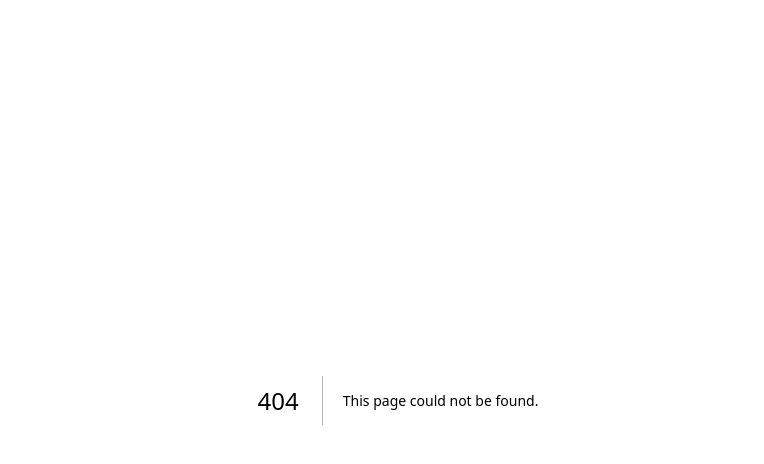
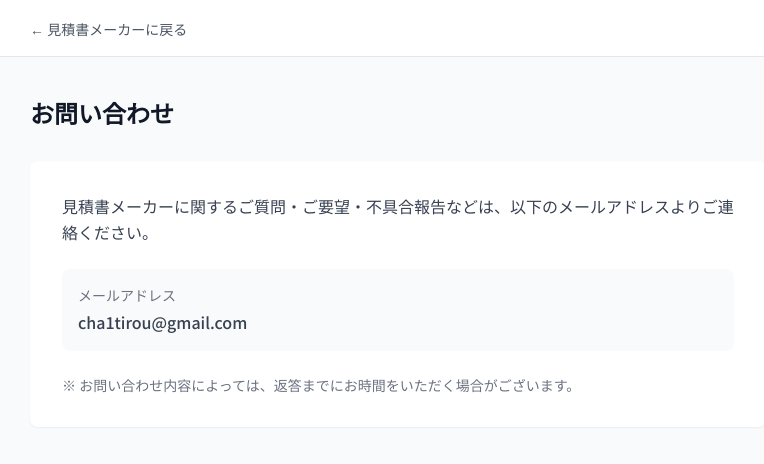
Before and after one commit to cha1tirou/mitsumori-maker, a Next.js app: page /contact in a window 1280 px wide. Before the commit this address had no page. Shown: the top 464 px of the page, without its empty margins (242-1006 px from the left). Built offline with nearby package versions, Linux system fonts and the light colour scheme.

Commit message:
Create page.tsx

```diff
--- /dev/null
+++ b/src/app/contact/page.tsx
@@ -0,0 +1,34 @@
+import type { Metadata } from "next";
+import Link from "next/link";
+
+export const metadata: Metadata = {
+  title: "お問い合わせ | 見積書メーカー",
+  description: "見積書メーカーへのお問い合わせページです。",
+};
+
+export default function ContactPage() {
+  return (
+    <div className="min-h-screen bg-gray-50">
+      <header className="bg-white border-b border-gray-200">
+        <div className="max-w-3xl mx-auto px-4 py-4">
+          <Link href="/" className="text-gray-600 hover:text-gray-900 text-sm">
+            ← 見積書メーカーに戻る
+          </Link>
+        </div>
+      </header>
+      <main className="max-w-3xl mx-auto px-4 py-10">
+        <h1 className="text-2xl font-bold text-gray-900 mb-8">お問い合わせ</h1>
+        <div className="bg-white rounded-lg shadow-sm p-8 text-gray-700 leading-relaxed space-y-6">
+          <p>見積書メーカーに関するご質問・ご要望・不具合報告などは、以下のメールアドレスよりご連絡ください。</p>
+          <div className="bg-gray-50 rounded-lg p-4">
+            <p className="text-sm text-gray-500 mb-1">メールアドレス</p>
+            <p className="font-medium">cha1tirou@gmail.com</p>
+          </div>
+          <p className="text-sm text-gray-500">
+            ※ お問い合わせ内容によっては、返答までにお時間をいただく場合がございます。
+          </p>
+        </div>
+      </main>
+    </div>
+  );
+}
```
